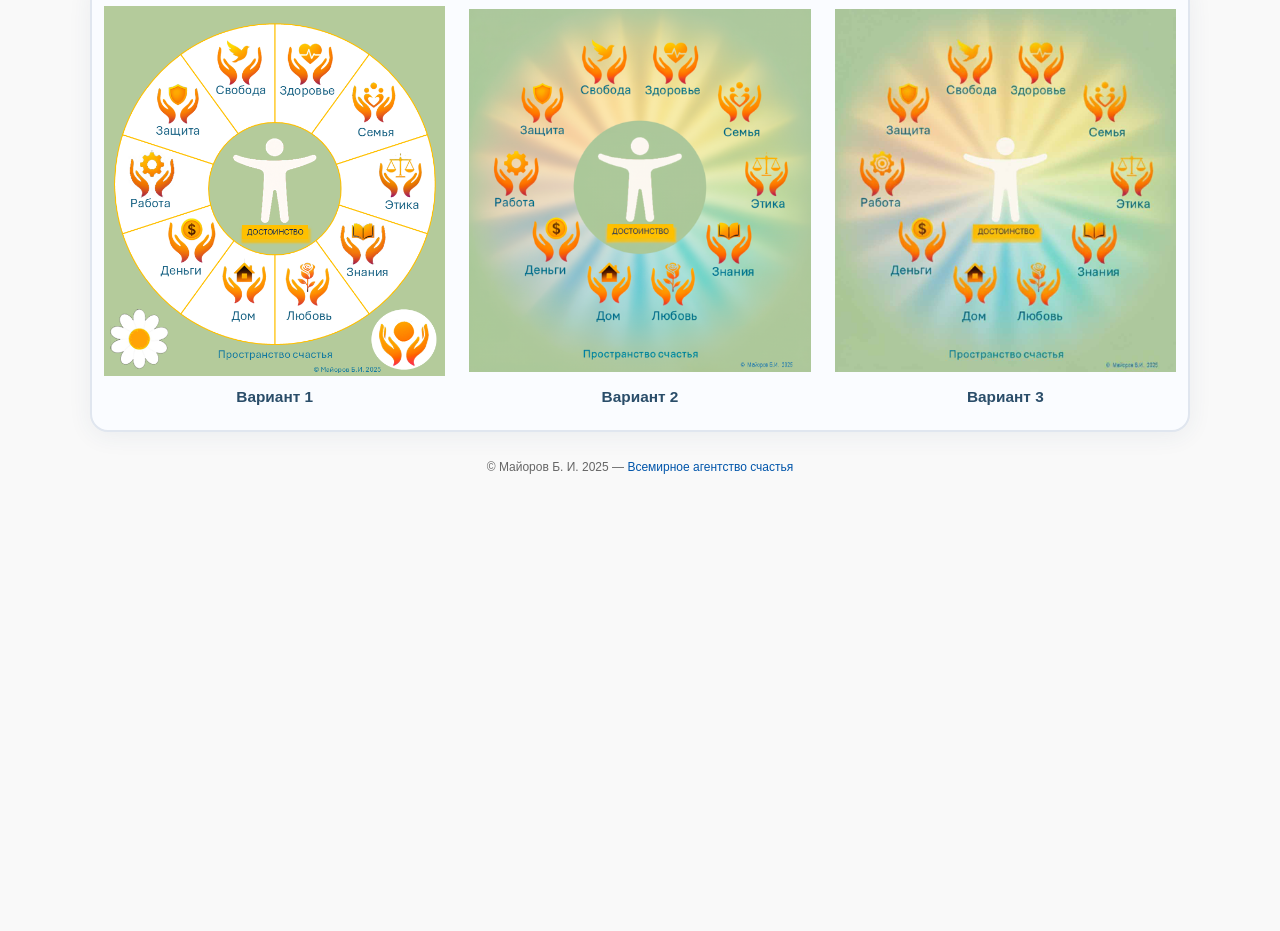
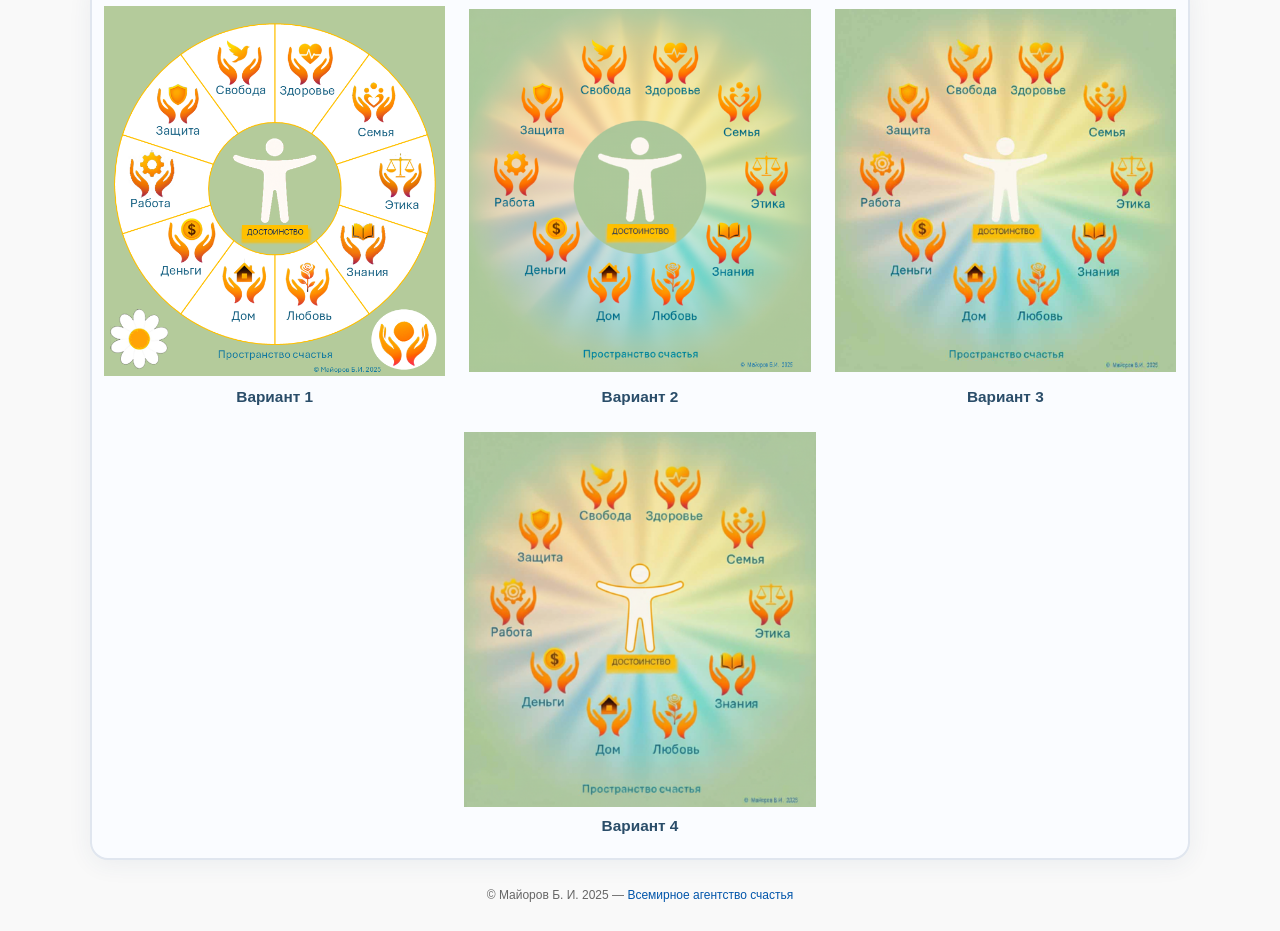
Before and after one commit to Boris-1950/vas2025, a plain HTML site: page 10c-infographic.html in a window 1280 px wide. Shown: the part 173-1104 px from the top of the page. Before the commit the page ends 800 px from the top, so only its background shows below. Drawn offline with Linux system fonts and the light colour scheme.

Commit message:
Вставка 4 варианта Пространства счастья

```diff
--- a/10c-infographic.html
+++ b/10c-infographic.html
@@ -31,6 +31,10 @@
       <img src="images/10ztr.jpg" alt="Пространство счастья" />
       <div class="value-name">Вариант 3</div>
     </div>
+    <div class="value-item">
+      <img src="images/10ztro.png" alt="Пространство счастья" />
+      <div class="value-name">Вариант 4</div>
+    </div>
   </div>
   </section></main>
 
```
Also changed, not shown: images/10ztro.png (added).
